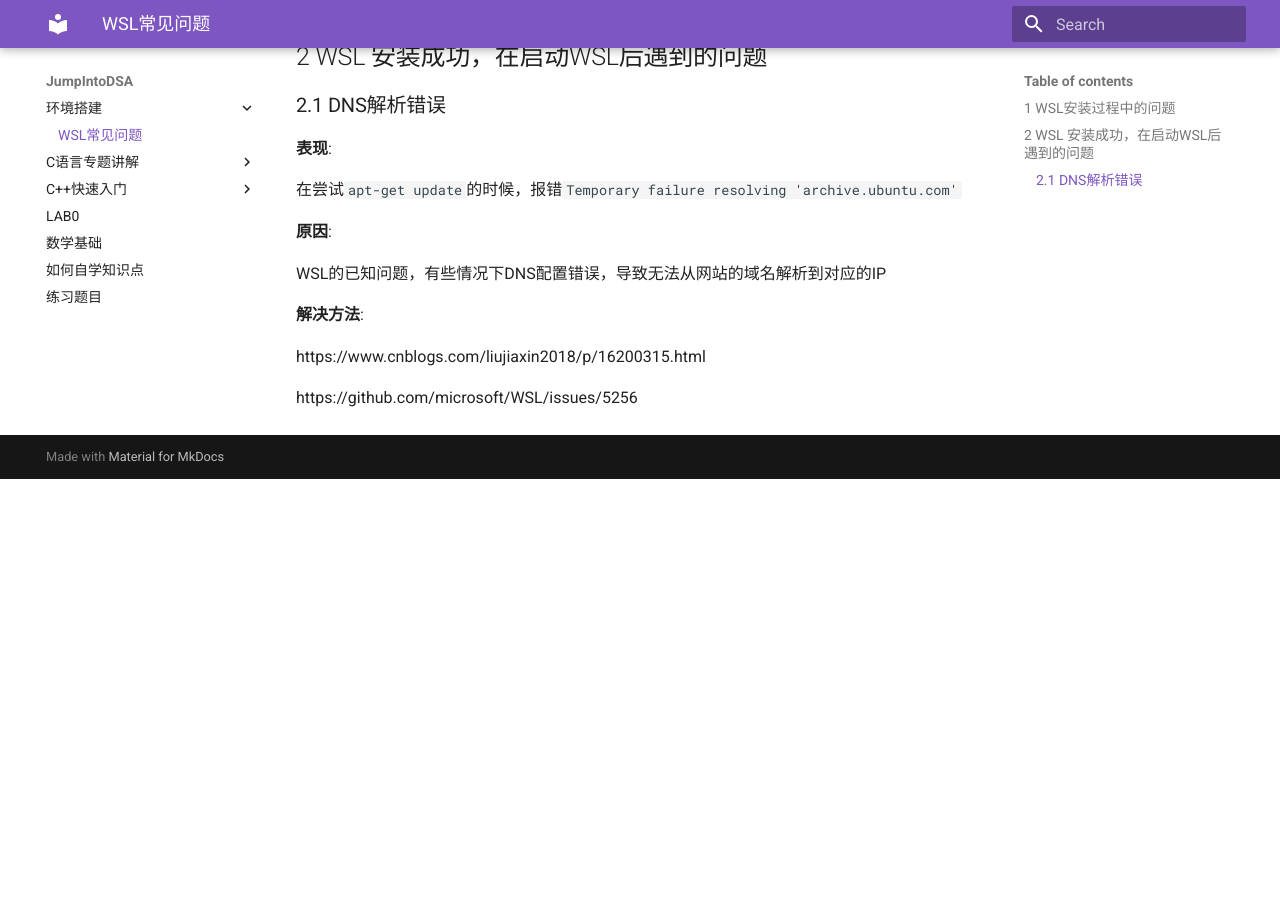
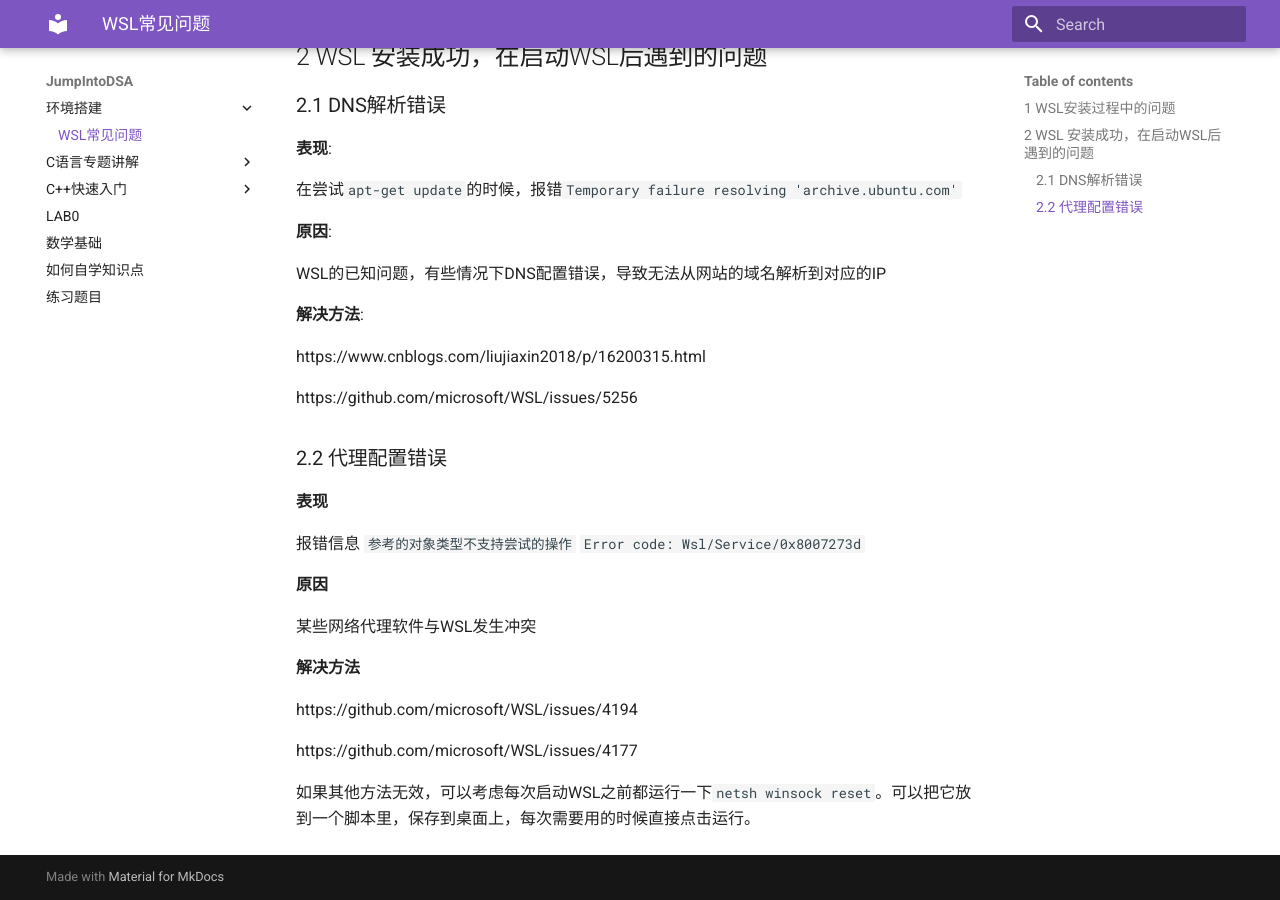
Before and after one commit to Tsinghua-DSA/JumpIntoDSA, an MkDocs documentation site: the page built from docs/Environment/wsl_error.md, in a window 1280 px wide and 900 px high, scrolled down 531 px. Built offline with MkDocs 1.6.1 and Material for MkDocs 9.7.7, drawn with Linux system fonts in a browser that asks for light colours; before the commit the page ends 1010 px from its top, so only the background shows below that.

Commit message:
update wsl QA

```diff
--- a/docs/Environment/wsl_error.md
+++ b/docs/Environment/wsl_error.md
@@ -33,3 +33,21 @@ WSL的已知问题，有些情况下DNS配置错误，导致无法从网站的
 https://www.cnblogs.com/liujiaxin2018/p/16200315.html
 
 https://github.com/microsoft/WSL/issues/5256
+
+### 2.2 代理配置错误
+
+**表现**
+
+报错信息 `参考的对象类型不支持尝试的操作`  `Error code: Wsl/Service/0x8007273d`
+
+**原因**
+
+某些网络代理软件与WSL发生冲突
+
+**解决方法**
+
+https://github.com/microsoft/WSL/issues/4194
+
+https://github.com/microsoft/WSL/issues/4177
+
+如果其他方法无效，可以考虑每次启动WSL之前都运行一下`netsh winsock reset`。可以把它放到一个脚本里，保存到桌面上，每次需要用的时候直接点击运行。
```
